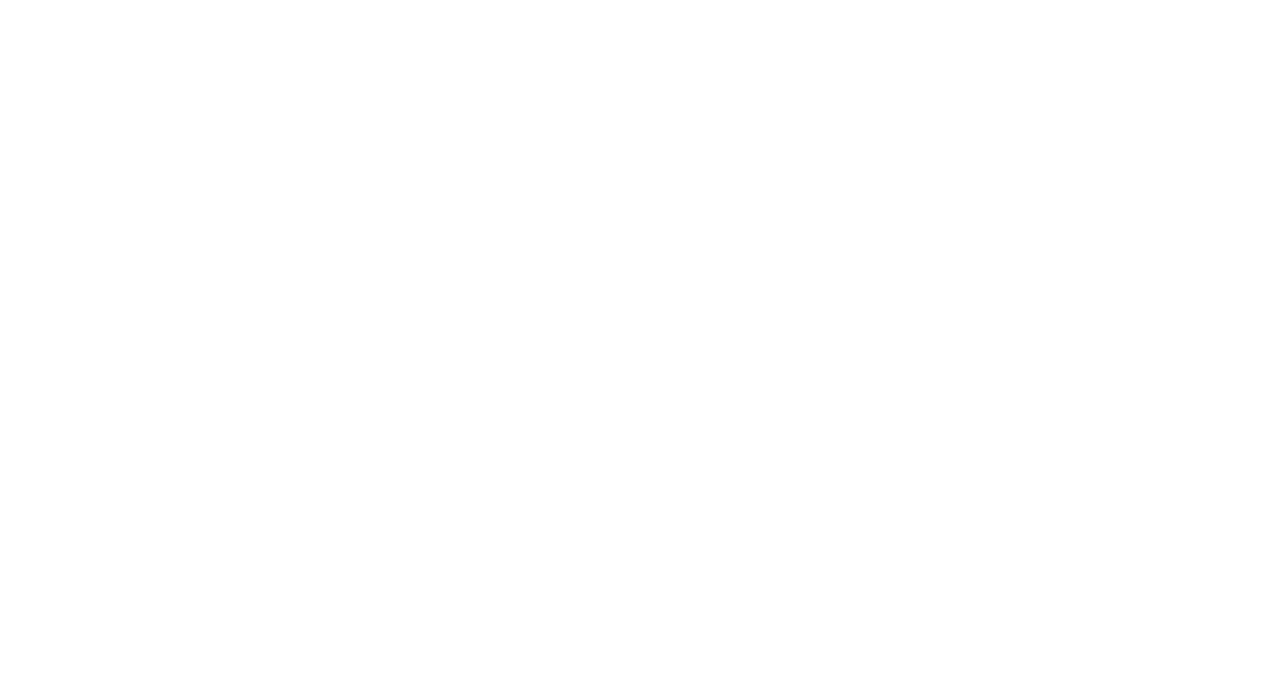
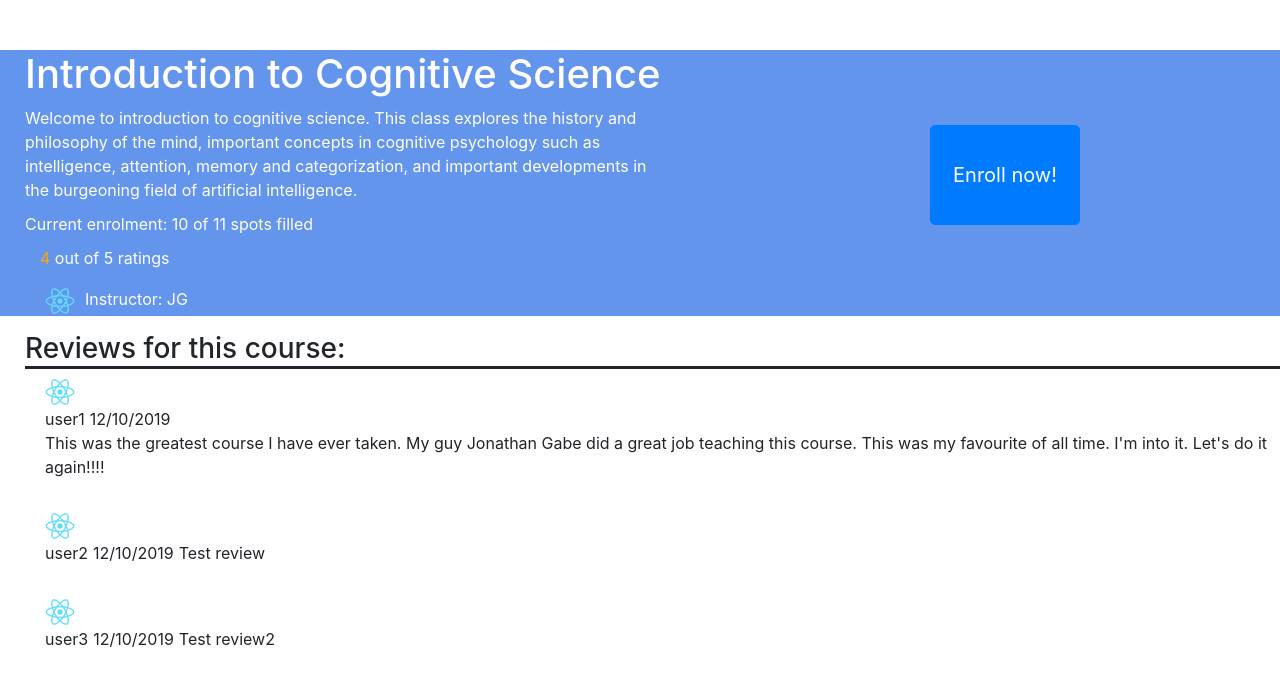
Before and after one commit to jgab13/TalentSwap, a React (Create React App) app in the folder talent_swap/: page /DetailedCoursePage in a window 1280 px wide. Shown: the top 686 px of the page. Built offline with nearby package versions, Linux system fonts and the light colour scheme.

Commit message:
Course page and associated components

```diff
--- a/talent_swap/src/App.js
+++ b/talent_swap/src/App.js
@@ -6,6 +6,7 @@ import "bootstrap/dist/css/bootstrap.min.css";
 
 import Home from './react-components/Home';
 import CourseCreation from './react-components/CourseCreation';
+import DetailedCoursePage from './react-components/DetailedCoursePage';
 
 class App extends React.Component {
 
@@ -25,6 +26,8 @@ class App extends React.Component {
                             (<Home appState={this.state}/>)}/>
             <Route exact path='/CourseCreation' render={() =>
                             (<CourseCreation appState={this.state}/>)}/>
+            <Route exact path='/DetailedCoursePage' render={() =>
+                            (<DetailedCoursePage appState={this.state}/>)}/>
           </Switch>
         </BrowserRouter>
       </div>
--- /dev/null
+++ b/talent_swap/src/react-components/CourseList/index.js
@@ -0,0 +1,24 @@
+import React from "react";
+import { Link } from "react-router-dom";
+import "./styles.css";
+// import { uid } from "react-uid";
+import CourseRating from "./../CourseRating";
+
+class CourseList extends React.Component {
+  render() {
+  	const {title, description, enrolled, capacity, rate, instruct, instImg} = this.props;
+    return (
+    <div className="courseDescrip">
+		<h1>{title}</h1>
+		<div id="desc">{description}</div>
+		<div id="last">Current enrolment: {enrolled} of {capacity} spots filled</div>
+
+		<CourseRating rating={rate} instructor={instruct} instructImg={instImg}/>
+
+    </div>
+
+    );
+  }
+}
+
+export default CourseList;
--- /dev/null
+++ b/talent_swap/src/react-components/CourseList/styles.css
@@ -0,0 +1,21 @@
+.courseDescrip {
+	background-color: #6495ED;
+	color: white;
+}
+
+h1 {
+	margin-left: 25px;
+	margin-top: 50px;
+}
+
+#desc {
+	margin-left: 25px;
+	width: 50%;
+	margin-bottom: 10px;
+}
+
+#last {
+	margin-left: 25px;
+	margin-top: 10px;
+	margin-bottom: 10px;
+}
--- /dev/null
+++ b/talent_swap/src/react-components/CourseRating/index.js
@@ -0,0 +1,27 @@
+import React from "react";
+import { Link } from "react-router-dom";
+import "./styles.css";
+// import { uid } from "react-uid";
+
+
+class CourseRating extends React.Component {
+  render() {
+  	const {rating, instructor, instructImg} = this.props;
+    return (
+      <div>
+        <ul>
+          <li className="rating"><span id="color">{rating}</span> out of 5 ratings</li>
+        </ul>
+        <ul>
+          <li className="instruct">
+            <img className="instructImage" src={instructImg}/>
+          </li>
+          <li className="instruct">Instructor: {instructor}</li>
+        </ul>
+      </div>
+
+    );
+  }
+}
+
+export default CourseRating;
--- /dev/null
+++ b/talent_swap/src/react-components/CourseRating/styles.css
@@ -0,0 +1,24 @@
+.rating {
+	display: inline-block;
+	list-style: none;
+}
+
+/*.checked {
+	color: orange;
+}*/
+
+#color {
+	color: orange;
+}
+
+.instruct {
+	display: inline-block;
+	list-style: none;
+	padding-left: 5px;
+	padding-right: 5px;
+}
+
+.instructImage {
+	border-radius: 50%;
+	width: 30px;
+}
--- /dev/null
+++ b/talent_swap/src/react-components/CourseReview/index.js
@@ -0,0 +1,34 @@
+import React from "react";
+import { Link } from "react-router-dom";
+// import { uid } from "react-uid";
+import Row from "react-bootstrap/Row";
+import Col from "react-bootstrap/Col";
+
+
+class CourseReview extends React.Component {
+  render() {
+  	const {review} = this.props;
+    return (
+      <div>
+        <Row>
+          <Col>
+            <ul>
+              <li className="instruct">
+                <img className="instructImage"src={review.img}/><br/>
+                <span className="user">{review.user}</span>
+              </li>
+              <li className="rating">
+                <span>12/10/2019</span>
+              </li>
+              <li className="instruct"><p>{review.description}</p>
+              </li>
+            </ul>
+          </Col>
+        </Row>
+      </div>
+
+    );
+  }
+}
+
+export default CourseReview;
--- /dev/null
+++ b/talent_swap/src/react-components/DetailedCoursePage/index.js
@@ -0,0 +1,89 @@
+import React from "react";
+import { Link } from "react-router-dom";
+import "./styles.css";
+// import { uid } from "react-uid";
+import CourseList from "./../CourseList";
+import CourseReview from "./../CourseReview"
+// import img from ....;
+import Button from "react-bootstrap/Button";
+import Container from "react-bootstrap/Container";
+
+import instImg from "./logo192.png";
+
+//Missing information about credits for the course! Need to add!
+
+const CourseDesc = "Welcome to introduction to cognitive science. This class explores the history and philosophy of the mind, important concepts in cognitive psychology such as intelligence, attention, memory and categorization, and important developments in the burgeoning field of artificial intelligence.";
+
+  const course1 = {
+    title: "Introduction to Cognitive Science",
+    description: CourseDesc,
+    enroll: 10,
+    capacity: 11,
+    rating: 4,
+    instructor: "JG",
+    img: instImg
+  }
+
+  const reviewDesc = "This was the greatest course I have ever taken. My guy Jonathan Gabe did a great job teaching this course. This was my favourite of all time. I'm into it. Let's do it again!!!!";
+  const reviewDesc1 = "Test review";
+  const reviewDesc2 = "Test review2";
+
+  const review1 = {
+      user: "user1",
+      img: instImg,
+      description: reviewDesc
+  }
+
+  const review2 = {
+      user: "user2",
+      img: instImg,
+      description: reviewDesc1
+  }
+
+  const review3 = {
+      user: "user3",
+      img: instImg,
+      description: reviewDesc2
+  }
+
+  console.log(course1.title)
+
+class DetailedCoursePage extends React.Component {
+
+  state = {
+      currUser: null,
+      course: course1,
+      review: [review1, review2, review3]
+    }
+
+  render() {
+
+    return (
+    <div>
+      <CourseList title={this.state.course.title}
+        description={this.state.course.description}
+        enrolled={this.state.course.enroll}
+        capacity={this.state.course.capacity}
+        rate={this.state.course.rating}
+        instruct={this.state.course.instructor}
+        instImg = {this.state.course.img} />
+      <Button className="button" variant="primary" size="lg">
+        Enroll now!
+      </Button>
+
+      <h3>Reviews for this course: </h3>
+      {this.state.review.map(rev => (<CourseReview review={rev} />) )}
+
+
+
+
+
+
+
+    </div>
+
+    );
+  }
+}
+
+export default DetailedCoursePage;
--- /dev/null
+++ b/talent_swap/src/react-components/DetailedCoursePage/styles.css
@@ -0,0 +1,12 @@
+.button {
+	position: absolute;
+	top: 125px;
+	width: 150px;
+	height: 100px;
+	right: 200px;
+}
+
+h3 {
+	margin-left: 25px;
+	border-bottom-style: solid;
+}
```
Also changed, not shown: talent_swap/src/react-components/DetailedCoursePage/logo192.png (added).
